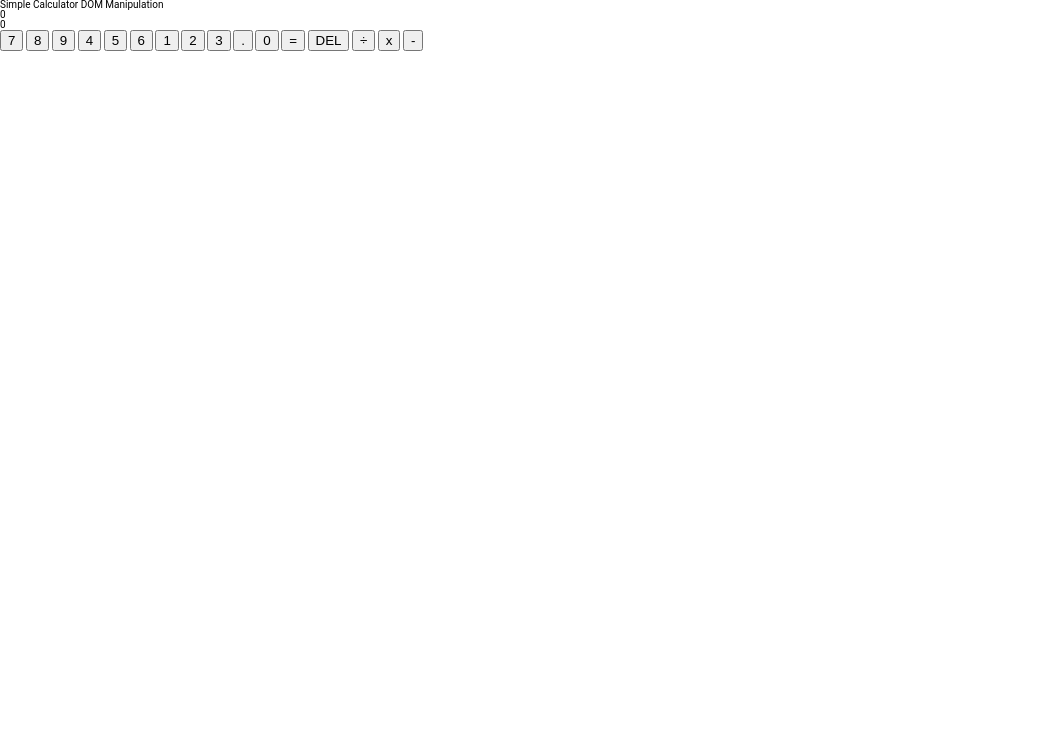
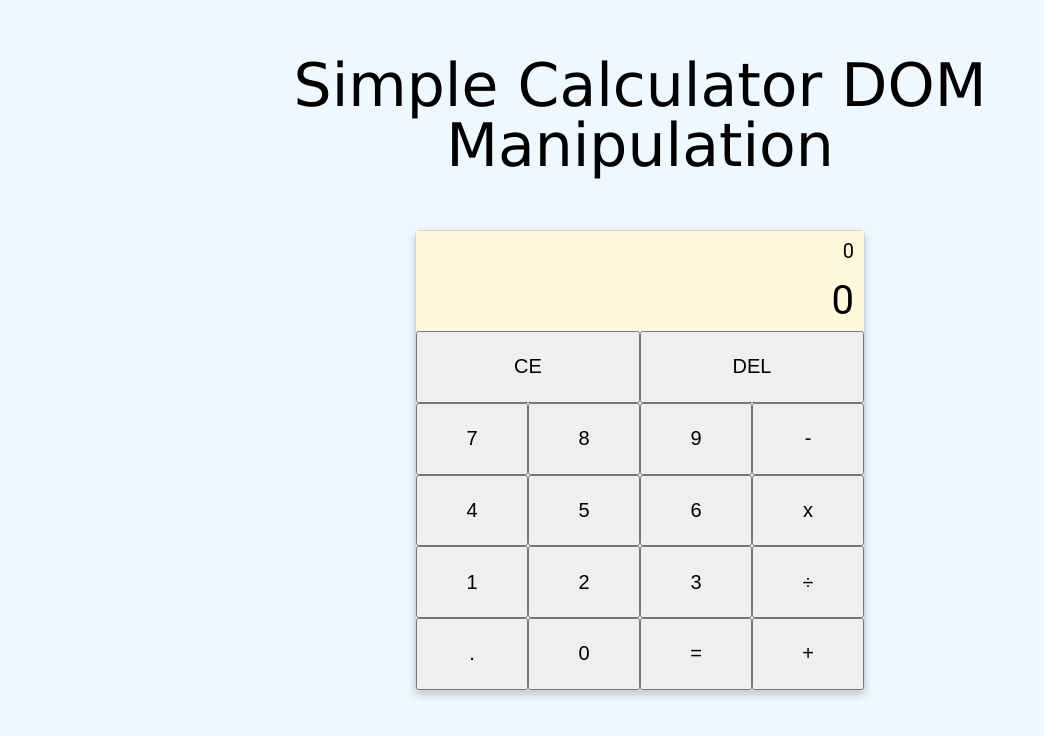
Before and after one commit to nobioma1/simpleCalculatorDOM, a plain HTML site: page index.html in a window 1280 px wide. Shown: the whole page, without its empty margins (0-1044 px from the left). Drawn offline with Linux system fonts and the light colour scheme.

Commit message:
user interface 1.0

```diff
--- a/index.html
+++ b/index.html
@@ -1,5 +1,6 @@
 <!DOCTYPE html>
 <html lang="en">
+
 <head>
   <meta charset="UTF-8">
   <meta name="viewport" content="width=device-width, initial-scale=1.0">
@@ -8,6 +9,7 @@
 
   <link rel="stylesheet" href="css/index.css">
 </head>
+
 <body>
   <div class="container">
     <header>
@@ -15,28 +17,31 @@
     </header>
     <div class="calculator-container">
       <section class="screen">
-        <div class="secondaryDisplay">0</div>
-        <div class="primaryDisplay">0</div>
+        <div class="secondary-display">0</div>
+        <div class="primary-display">0</div>
       </section>
       <section class="buttons">
-        <button id="7" class="">7</button>
-        <button id="8" class="">8</button>
-        <button id="9" class="">9</button>
-        <button id="4" class="">4</button>
-        <button id="5" class="">5</button>
-        <button id="6" class="">6</button>
-        <button id="1" class="">1</button>
-        <button id="2" class="">2</button>
-        <button id="3" class="">3</button>
-        <button id="." class="">.</button>
-        <button id="0" class="">0</button>
-        <button id="=" class="">=</button>
-        <button id="del" class="">DEL</button>
-        <button id="/" class="">÷</button>
-        <button id="x" class="">x</button>
-        <button id="-" class="">-</button>
+        <button class="top-btn">CE</button>
+        <button class="top-btn">DEL</button>
+        <button id="7">7</button>
+        <button id="8">8</button>
+        <button id="9">9</button>
+        <button id="-">-</button>
+        <button id="4">4</button>
+        <button id="5">5</button>
+        <button id="6">6</button>
+        <button id="x">x</button>
+        <button id="1">1</button>
+        <button id="2">2</button>
+        <button id="3">3</button>
+        <button id="/">÷</button>
+        <button id=".">.</button>
+        <button id="0">0</button>
+        <button id="=">=</button>
+        <button id="+">+</button>
       </section>
     </div>
   </div>
 </body>
+
 </html>
--- /dev/null
+++ b/less/buttons.less
@@ -0,0 +1,25 @@
+.buttons {
+  .flex(row);
+  width: 100%;
+  flex-wrap: wrap;
+
+  .top-btn {
+    width: 50%;
+
+    &:hover {
+      color: white;
+      background-color: lightcoral;
+    }
+  }
+
+  button {
+    width: calc(100%/4);
+    font-size: 2rem;
+    padding: 5%;
+
+    &:hover {
+      color: white;
+      background-color: cornflowerblue;
+    }
+  }
+}
--- /dev/null
+++ b/less/calculator.less
@@ -0,0 +1,26 @@
+.calculator-container {
+  border: 1px solid lightgray;
+  width: 450px;
+  max-width: 450px;
+  border-radius: 5px;
+	box-shadow: 0 4px 8px 0 rgba(0,0,0,0.2);
+
+  .screen {
+    height: 100px;
+    display: flex;
+    flex-direction: column;
+    align-items: flex-end;
+    justify-content: space-between;
+    padding: 10px;
+    background-color: cornsilk;
+
+
+    .primary-display {
+      font-size: 4rem;
+    }
+
+    .secondary-display {
+      font-size: 2rem;
+    }
+  }
+}
--- a/less/global.less
+++ b/less/global.less
@@ -8,4 +8,10 @@ html {
 
 html, body {
   font-family: 'Roboto', sans-serif;
+  background-color: aliceblue;
 }
+
+.container {
+  width: 100%;
+  .flex(column, center, center);
+}
--- /dev/null
+++ b/less/header.less
@@ -0,0 +1,8 @@
+header {
+  h1 {
+    font-size: 6rem;
+    text-align: center;
+    padding: 5%;
+    font-family: 'Lucida Sans', 'Lucida Sans Regular', 'Lucida Grande', 'Lucida Sans Unicode', Geneva, Verdana, sans-serif;
+  }
+}
--- a/less/index.less
+++ b/less/index.less
@@ -1,2 +1,6 @@
-@import 'reset';
-@import 'global';
+@import "reset";
+@import "mixins";
+@import "global";
+@import "header";
+@import "calculator";
+@import "buttons";
--- /dev/null
+++ b/less/mixins.less
@@ -0,0 +1,6 @@
+.flex(@direction: row, @justify: flex-start, @align: flex-start) {
+  display: flex;
+  flex-direction: @direction;
+  justify-content: @justify;
+  align-items: @align;
+}
```
Also changed, not shown: css/index.css.
